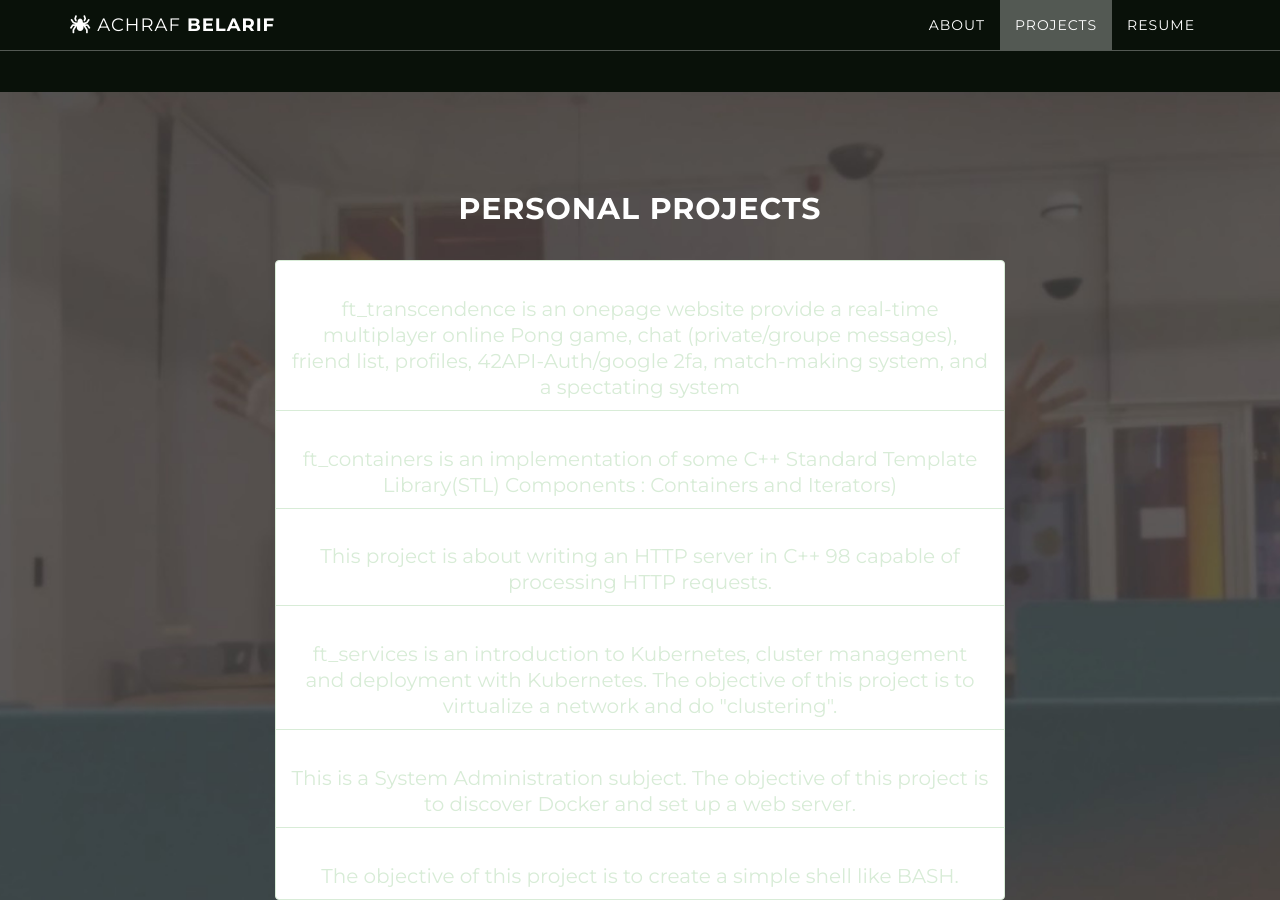
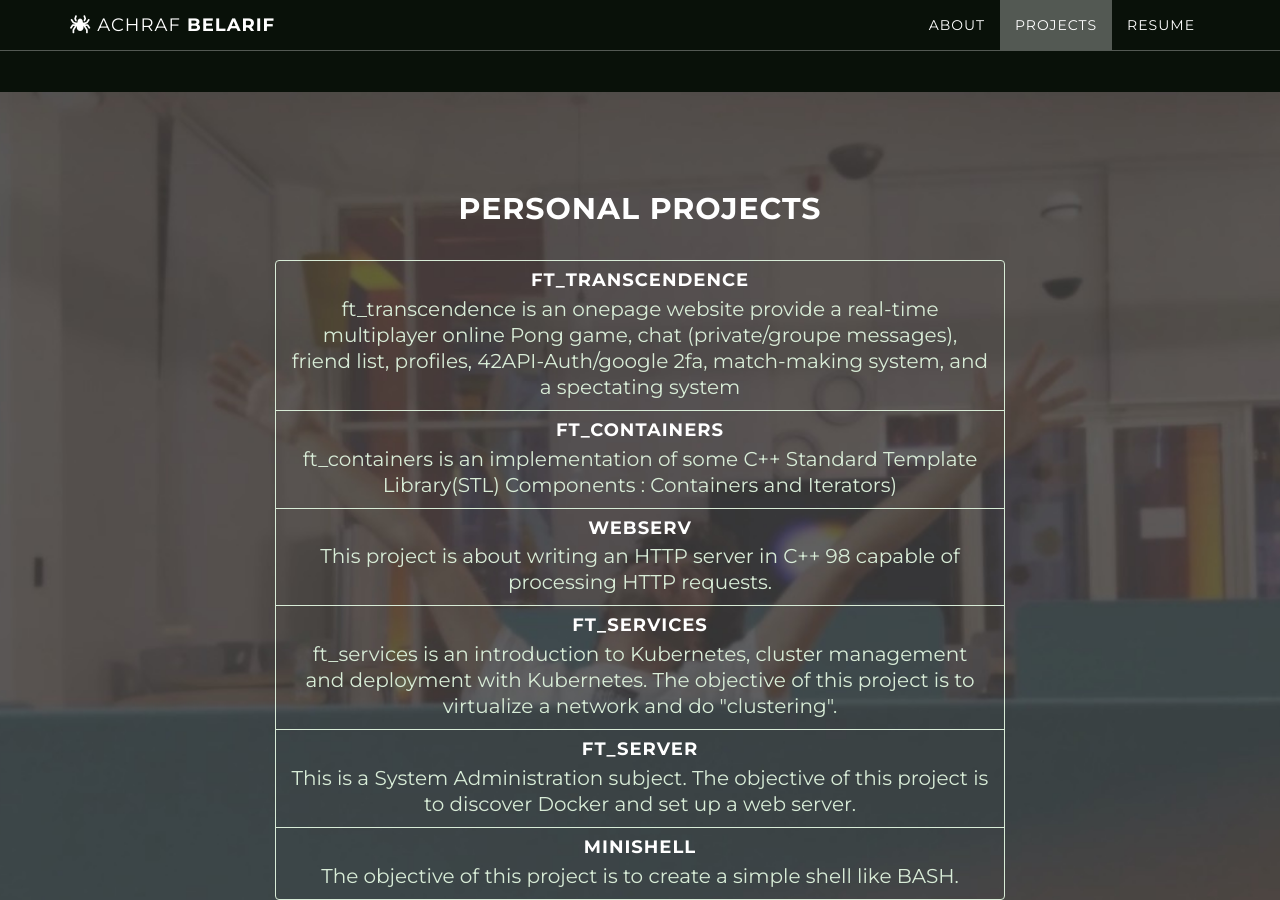
Before and after one commit to spydersy/spydersy.github.io, a Jekyll site: the page built from index.html, in a window 1280 px wide and 900 px high, scrolled down 1765 px. Built offline with Jekyll 4.4.1, drawn with Linux system fonts in a browser that asks for light colours; nearby versions of some CDN libraries.

Commit message:
[JUST FOR TEST]

```diff
--- a/_layouts/style.css
+++ b/_layouts/style.css
@@ -57,7 +57,7 @@ a {
 a:hover,
 a:focus {
     text-decoration: none;
-    color: #0dff00;
+    color: #15b40c;
 }
 
 .light {
@@ -339,7 +339,7 @@ a:focus {
 
 .list-group-item {
     border: 1px solid {{ site.color.links }};
-    /* background-color: transparent; */
+    background-color: transparent;
 }
 
 #force-white {
```
